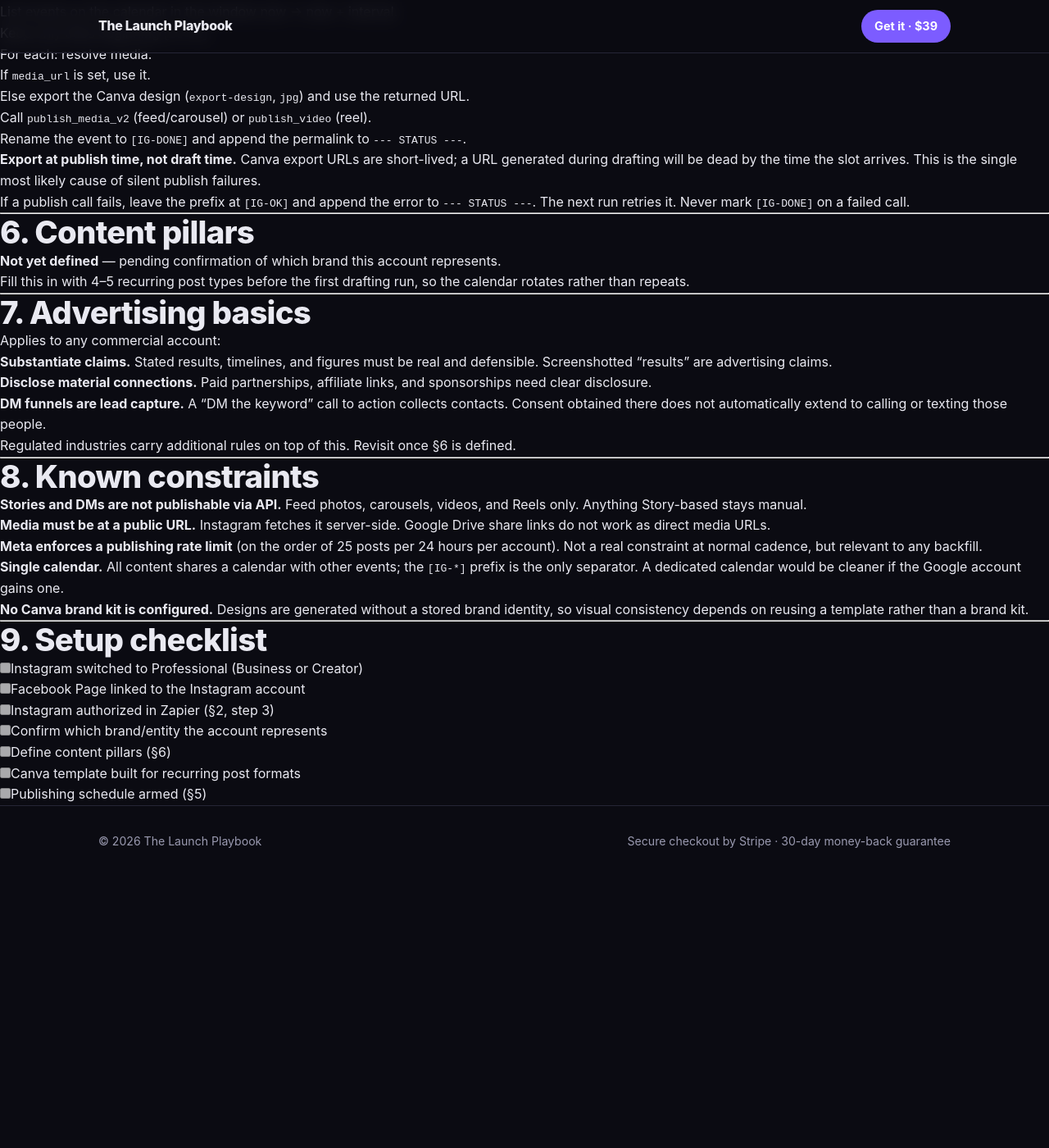
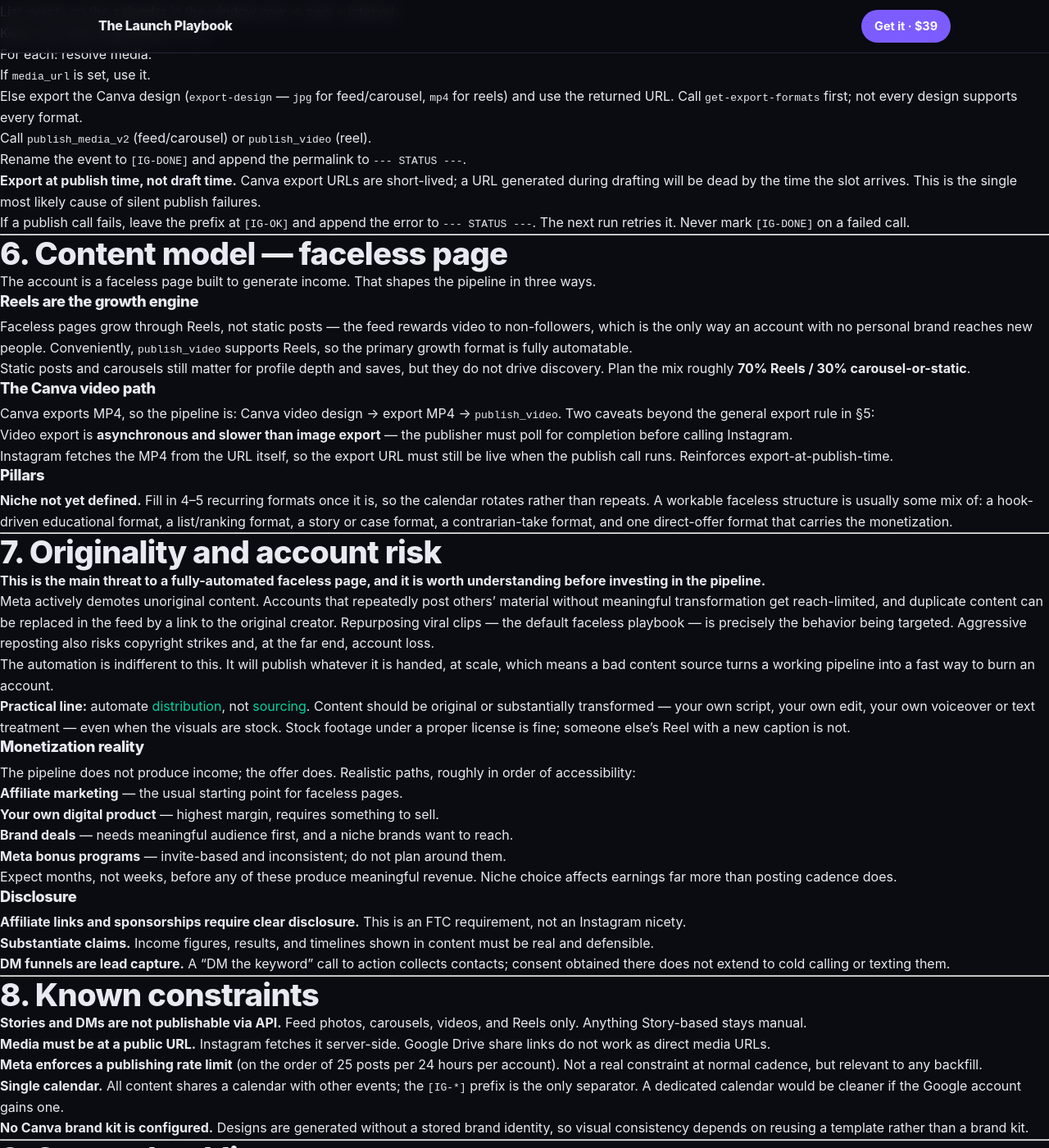
Before and after one commit to cwayne0015-bit/1, a Jekyll site: the page built from instagram/content-calendar.md, in a window 1280 px wide and 1400 px high, scrolled down 1690 px. Shown: the whole window at 82% size. Built offline with Jekyll 4.4.1, drawn with Linux system fonts in a browser that asks for light colours; our own code applies the rules of GitHub Pages for plain Markdown files; before the commit the page ends 2759 px from its top, so only the background shows below that; some of the changed text lies outside the part shown.

Commit message:
Rework playbook for a faceless monetized page
Reframes the content model around Reels as the growth engine, since a
faceless account has no personal brand to drive profile-led discovery.
publish_video covers Reels, so the primary growth format is automatable.

Documents the Canva MP4 path and its async-export caveat, and corrects the
publishing cycle to select export format by post type rather than always
exporting jpg.

Adds an originality/account-risk section. Meta demotes unoriginal reposted
content and can substitute the original creator's post, which makes the
standard repost-viral-clips approach the main threat to an automated page.
The pipeline publishes whatever it is handed, so the practical line is to
automate distribution rather than sourcing.

Co-Authored-By: Claude Opus 5 <noreply@anthropic.com>
Claude-Session: https://claude.ai/code/session_01Fnszf3CPe8v4H9wnpq55XX

```diff
--- a/instagram/content-calendar.md
+++ b/instagram/content-calendar.md
@@ -1,7 +1,7 @@
 # Instagram Content Calendar — Automation Playbook
 **Google Calendar as the queue · human approval gate · Canva for media · Zapier for publishing**
 
-> Scope note: This playbook covers the **mechanics** of drafting, approving, and publishing Instagram content on a schedule. It is independent of any other project in this repo. Content strategy (§6) is not yet defined — it depends on the account's brand.
+> Scope note: This playbook covers the **mechanics** of drafting, approving, and publishing Instagram content on a schedule for a faceless, monetized page. It is independent of any other project in this repo. The niche (§6) is not yet chosen; §7 covers the account risk that determines whether this pipeline is safe to run at volume.
 
 ---
 
@@ -97,7 +97,7 @@ Runs on a schedule (hourly is sufficient for slot-level precision):
 2. Keep only titles beginning `[IG-OK]`.
 3. For each: resolve media.
    - If `media_url` is set, use it.
-   - Else export the Canva design (`export-design`, `jpg`) and use the returned URL.
+   - Else export the Canva design (`export-design` — `jpg` for feed/carousel, `mp4` for reels) and use the returned URL. Call `get-export-formats` first; not every design supports every format.
 4. Call `publish_media_v2` (feed/carousel) or `publish_video` (reel).
 5. Rename the event to `[IG-DONE]` and append the permalink to `--- STATUS ---`.
 
@@ -107,23 +107,55 @@ If a publish call fails, leave the prefix at `[IG-OK]` and append the error to `
 
 ---
 
-## 6. Content pillars
+## 6. Content model — faceless page
 
-**Not yet defined** — pending confirmation of which brand this account represents.
+The account is a faceless page built to generate income. That shapes the pipeline in three ways.
 
-Fill this in with 4–5 recurring post types before the first drafting run, so the calendar rotates rather than repeats.
+### Reels are the growth engine
+
+Faceless pages grow through Reels, not static posts — the feed rewards video to non-followers, which is the only way an account with no personal brand reaches new people. Conveniently, `publish_video` supports Reels, so the primary growth format is fully automatable.
+
+Static posts and carousels still matter for profile depth and saves, but they do not drive discovery. Plan the mix roughly **70% Reels / 30% carousel-or-static**.
+
+### The Canva video path
+
+Canva exports MP4, so the pipeline is: Canva video design → export MP4 → `publish_video`. Two caveats beyond the general export rule in §5:
+
+- Video export is **asynchronous and slower than image export** — the publisher must poll for completion before calling Instagram.
+- Instagram fetches the MP4 from the URL itself, so the export URL must still be live when the publish call runs. Reinforces export-at-publish-time.
+
+### Pillars
+
+**Niche not yet defined.** Fill in 4–5 recurring formats once it is, so the calendar rotates rather than repeats. A workable faceless structure is usually some mix of: a hook-driven educational format, a list/ranking format, a story or case format, a contrarian-take format, and one direct-offer format that carries the monetization.
 
 ---
 
-## 7. Advertising basics
+## 7. Originality and account risk
 
-Applies to any commercial account:
+**This is the main threat to a fully-automated faceless page, and it is worth understanding before investing in the pipeline.**
 
-- **Substantiate claims.** Stated results, timelines, and figures must be real and defensible. Screenshotted "results" are advertising claims.
-- **Disclose material connections.** Paid partnerships, affiliate links, and sponsorships need clear disclosure.
-- **DM funnels are lead capture.** A "DM the keyword" call to action collects contacts. Consent obtained there does not automatically extend to calling or texting those people.
+Meta actively demotes unoriginal content. Accounts that repeatedly post others' material without meaningful transformation get reach-limited, and duplicate content can be replaced in the feed by a link to the original creator. Repurposing viral clips — the default faceless playbook — is precisely the behavior being targeted. Aggressive reposting also risks copyright strikes and, at the far end, account loss.
 
-Regulated industries carry additional rules on top of this. Revisit once §6 is defined.
+The automation is indifferent to this. It will publish whatever it is handed, at scale, which means a bad content source turns a working pipeline into a fast way to burn an account.
+
+**Practical line:** automate *distribution*, not *sourcing*. Content should be original or substantially transformed — your own script, your own edit, your own voiceover or text treatment — even when the visuals are stock. Stock footage under a proper license is fine; someone else's Reel with a new caption is not.
+
+### Monetization reality
+
+The pipeline does not produce income; the offer does. Realistic paths, roughly in order of accessibility:
+
+- **Affiliate marketing** — the usual starting point for faceless pages.
+- **Your own digital product** — highest margin, requires something to sell.
+- **Brand deals** — needs meaningful audience first, and a niche brands want to reach.
+- **Meta bonus programs** — invite-based and inconsistent; do not plan around them.
+
+Expect months, not weeks, before any of these produce meaningful revenue. Niche choice affects earnings far more than posting cadence does.
+
+### Disclosure
+
+- **Affiliate links and sponsorships require clear disclosure.** This is an FTC requirement, not an Instagram nicety.
+- **Substantiate claims.** Income figures, results, and timelines shown in content must be real and defensible.
+- **DM funnels are lead capture.** A "DM the keyword" call to action collects contacts; consent obtained there does not extend to cold calling or texting them.
 
 ---
 
@@ -142,7 +174,8 @@ Regulated industries carry additional rules on top of this. Revisit once §6 is
 - [ ] Instagram switched to Professional (Business or Creator)
 - [ ] Facebook Page linked to the Instagram account
 - [ ] Instagram authorized in Zapier (§2, step 3)
-- [ ] Confirm which brand/entity the account represents
+- [ ] Choose the niche (§6)
 - [ ] Define content pillars (§6)
+- [ ] Settle the content source — original vs. transformed (§7)
 - [ ] Canva template built for recurring post formats
 - [ ] Publishing schedule armed (§5)
```
